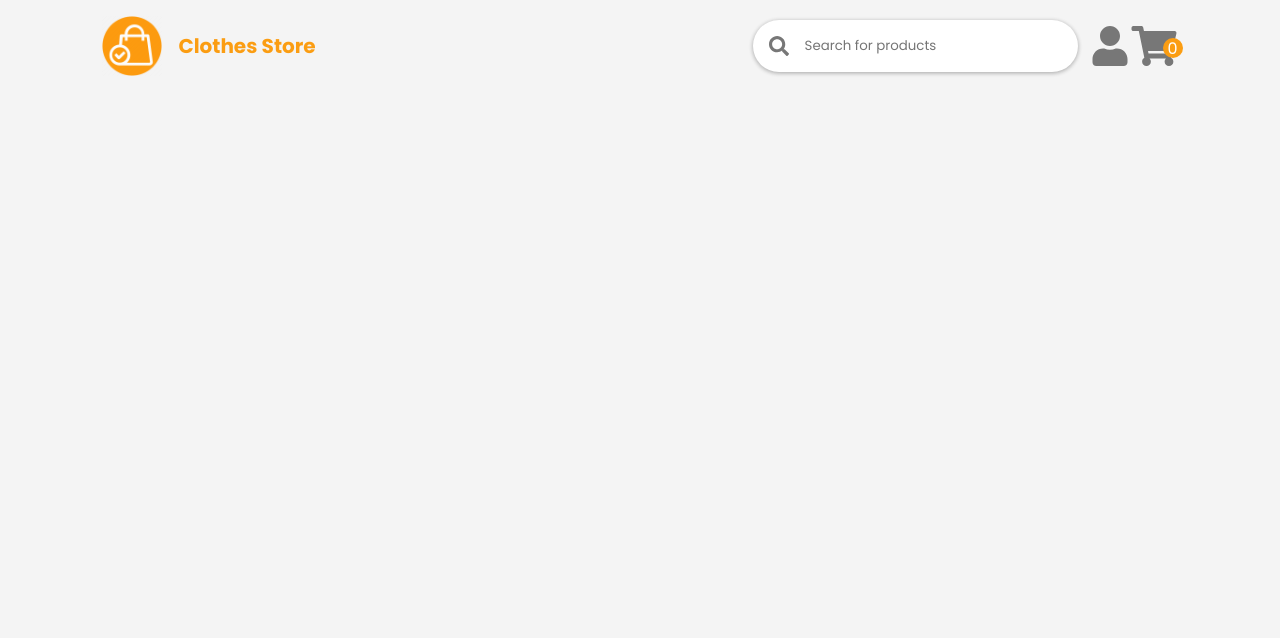
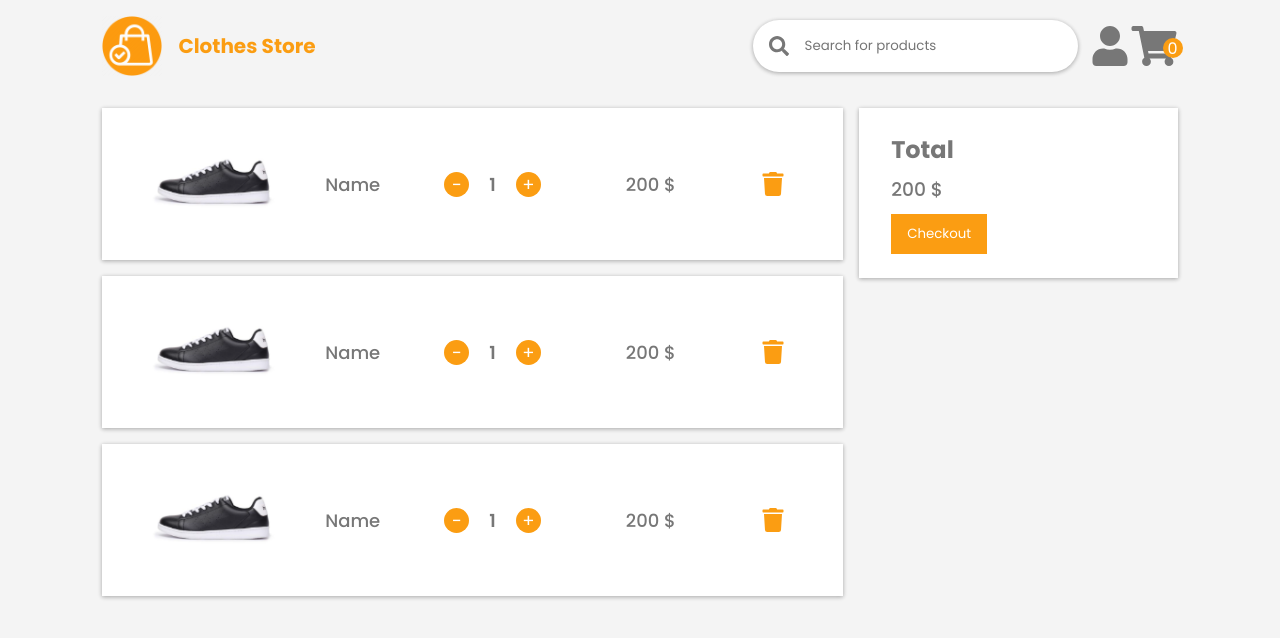
Before and after one commit to Dhia-Ben-Hamouda/Clothes-Store-React-JS, a React (Create React App) app: page /cart in a window 1280 px wide. Shown: the top 638 px of the page. Built offline with nearby package versions, Linux system fonts and the light colour scheme.

Commit message:
more work on cart page

```diff
--- a/src/components/Cart.jsx
+++ b/src/components/Cart.jsx
@@ -1,11 +1,85 @@
 import React from "react";
 import Navbar from "./Navbar";
+import { FaTrash } from "react-icons/fa";
+import test from "../assets/test.png";
 
-const Cart = ()=>{
-  return(
+const Cart = () => {
+  return (
     <>
       <section id="cart">
-        <Navbar/>
+        <Navbar />
+        <div className="cart-container">
+          <div className="products">
+            <div className="product">
+              <div className="left">
+                <img src={test} alt="" />
+                <h1>Name</h1>
+              </div>
+              <div className="right">
+                <div className="quantity">
+                  <div className="decrement">
+                    -
+                  </div>
+                  <div className="count">
+                    1
+                  </div>
+                  <div className="increment">
+                    +
+                  </div>
+                </div>
+                <h1>200 $</h1>
+                <FaTrash className="icon" />
+              </div>
+            </div>
+            <div className="product">
+              <div className="left">
+                <img src={test} alt="" />
+                <h1>Name</h1>
+              </div>
+              <div className="right">
+                <div className="quantity">
+                  <div className="decrement">
+                    -
+                  </div>
+                  <div className="count">
+                    1
+                  </div>
+                  <div className="increment">
+                    +
+                  </div>
+                </div>
+                <h1>200 $</h1>
+                <FaTrash className="icon" />
+              </div>
+            </div>
+            <div className="product">
+              <div className="left">
+                <img src={test} alt="" />
+                <h1>Name</h1>
+              </div>
+              <div className="right">
+                <div className="quantity">
+                  <div className="decrement">
+                    -
+                  </div>
+                  <div className="count">
+                    1
+                  </div>
+                  <div className="increment">
+                    +
+                  </div>
+                </div>
+                <h1>200 $</h1>
+                <FaTrash className="icon" />
+              </div>
+            </div>
+          </div>
+          <div className="checkout">
+            <h1>Total</h1>
+            <h3>200 $</h3>
+            <button>Checkout</button>
+          </div>
+        </div>
       </section>
     </>
   )
--- a/src/components/Products.jsx
+++ b/src/components/Products.jsx
@@ -27,7 +27,7 @@ const Products = () => {
         <Navbar />
         <Carousel />
         <ThemeProvider theme={theme}>
-          <div className="container">
+          <div className="wrapper">
             <div className="filter-container">
               <div className="header">
                 Filter by
--- a/src/styles/_cart.scss
+++ b/src/styles/_cart.scss
@@ -1,3 +1,121 @@
 #cart{
   padding-inline:8vw;
+
+  .cart-container{
+    margin-top: 1rem;
+    display: flex;
+    align-items: flex-start;
+    gap:1rem;
+
+    .products{
+      width:70%;
+
+      .product{
+        background:white;
+        display: flex;
+        align-items: center;
+        padding:2rem 1rem;
+        box-shadow: 0px 1px 4px 0px rgba(0, 0, 0, 0.2),
+        0px 1px 5px 0px rgba(0, 0, 0, 0.14);
+        margin-bottom: 1rem;
+
+        .left{
+          width:40%;
+          display: flex;
+          align-items:center;
+          justify-content: space-around;
+
+          h1{
+            font-size: 18px;
+            font-weight: 500;
+            color:$secondary;
+          }
+
+          img{
+            width:50%;
+          }
+        }
+
+        .right{
+          width:60%;
+          display: flex;
+          align-items: center;
+          justify-content: space-around;
+
+          h1{
+            font-size: 18px;
+            color:$secondary;
+            font-weight: 500;
+          }
+
+          .icon{
+            width:1.5rem;
+            height:1.5rem;
+            color: $primary;
+            cursor: pointer;
+          }
+
+          .quantity{
+            display: flex;
+            align-items: center;
+
+            .count{
+              margin-inline:1.25rem;
+              font-size: 18px;
+              font-weight: 600;
+              color: $secondary;
+            }
+
+            div:not(.count){
+              cursor: pointer;
+              font-size: 18px;
+              background: $primary;
+              width:25px;
+              height:25px;
+              display: flex;
+              justify-content: center;
+              align-items: center;
+              border-radius: 50%;
+              color: white;
+            }
+          }
+        }
+
+
+      }
+    }
+
+    .checkout{
+      width:30%;
+      background:white;
+      box-shadow: 0px 1px 4px 0px rgba(0, 0, 0, 0.2),
+      0px 1px 5px 0px rgba(0, 0, 0, 0.14);
+      padding:1.5rem 2rem;
+
+      h1 , h3{
+        color:$secondary;
+        margin-bottom: .5rem;
+      }
+
+      h3{
+        font-weight: 500;
+      }
+
+      button{
+        background:$primary;
+        border:none;
+        outline:none;
+        padding:.6rem 1rem;
+        color: white;
+        cursor: pointer;
+        transition: .5s;
+        margin-top:.15rem;
+
+        &:hover{
+          transform: scale(1.08);
+        }
+      }
+
+    }
+  }
 }
--- a/src/styles/_home.scss
+++ b/src/styles/_home.scss
@@ -1,75 +1,5 @@
 #home{
   padding-inline:8vw;
-
-  #featured{
-    padding:2rem 0px;
-    min-height:80vh;
-    display: flex;
-    flex-direction: column;
-    align-items: center;
-
-    a{
-      margin-top:2rem;
-      color:white;
-      background:$primary;
-      padding:.8rem 1.6rem;
-    }
-
-    h1{
-      font-size: 30px;
-      color: $primary;
-    }
-
-    .header{
-      margin-bottom:2rem;
-    }
-
-    .grid{
-      display: grid;
-      grid-template-columns: repeat(auto-fill , minmax(300px , 1fr));
-      gap:20px;
-      width: 100%;
-      margin-bottom:2rem;
-
-      .item{
-        background:white;
-        display: flex;
-        flex-direction: column;
-        align-items: center;
-        box-shadow: 0px 1px 4px 0px rgba(0, 0, 0, 0.2),
-        0px 1px 5px 0px rgba(0, 0, 0, 0.14);
-        padding:1rem 0px;
-
-        div{
-          display: flex;
-          justify-content: space-between;
-          width:80%;
-
-          h3{
-            color: $secondary;
-            margin-top:2rem;
-          }
-        }
-
-        button{
-          background:$primary;
-          color:white;
-          border:none;
-          outline:none;
-          width:80%;
-          padding:.7rem 1rem;
-          margin:1rem 0px;
-          cursor:pointer;
-          transition: .5s;
-
-          &:hover{
-            transform: scale(1.05);
-          }
-        }
-      }
-
-    }
-  }
 
   .wrapper{
     min-height: calc(100vh - 98px);
@@ -120,6 +50,5 @@
 
       }
     }
-
   }
 }
--- a/src/styles/_navbar.scss
+++ b/src/styles/_navbar.scss
@@ -81,5 +81,4 @@ nav {
       }
     }
   }
-
 }
--- a/src/styles/_products.scss
+++ b/src/styles/_products.scss
@@ -45,7 +45,7 @@
     }
   }
 
-  .container{
+  .wrapper{
     margin-top:1rem;
     display: flex;
     gap:1rem;
```
